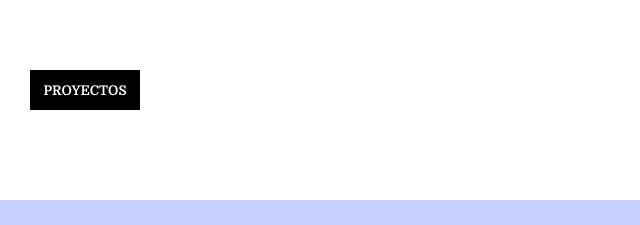
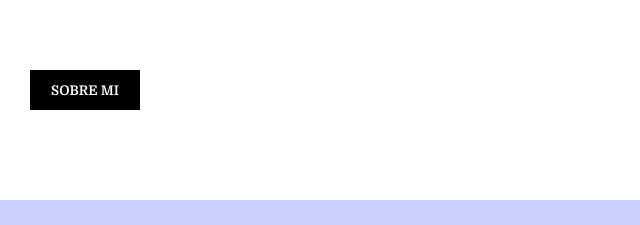
Before and after one commit to AlexSanLo/P-3.2-Alejandro-Sanchez, a website built with Vite: page docs/proyects.html in a window 1280 px wide. Shown: the part 714-939 px from the top of the page, 640-1280 px from the left. Built offline with nearby package versions, Linux system fonts and the light colour scheme.

Commit message:
Docs V2.0

```diff
--- a/docs/proyects.html
+++ b/docs/proyects.html
@@ -56,7 +56,7 @@
       <section>
       <div>
         <a href="index.html"><button>INICIO</button></a>
-        <a href="proyects.html"><button>PROYECTOS</button></a>
+        <a href="about.html"><button>SOBRE MI</button></a>
       </div>
       </section>
     </main>
```
Also changed, not shown: src/proyects.html (+1 -1 lines).
